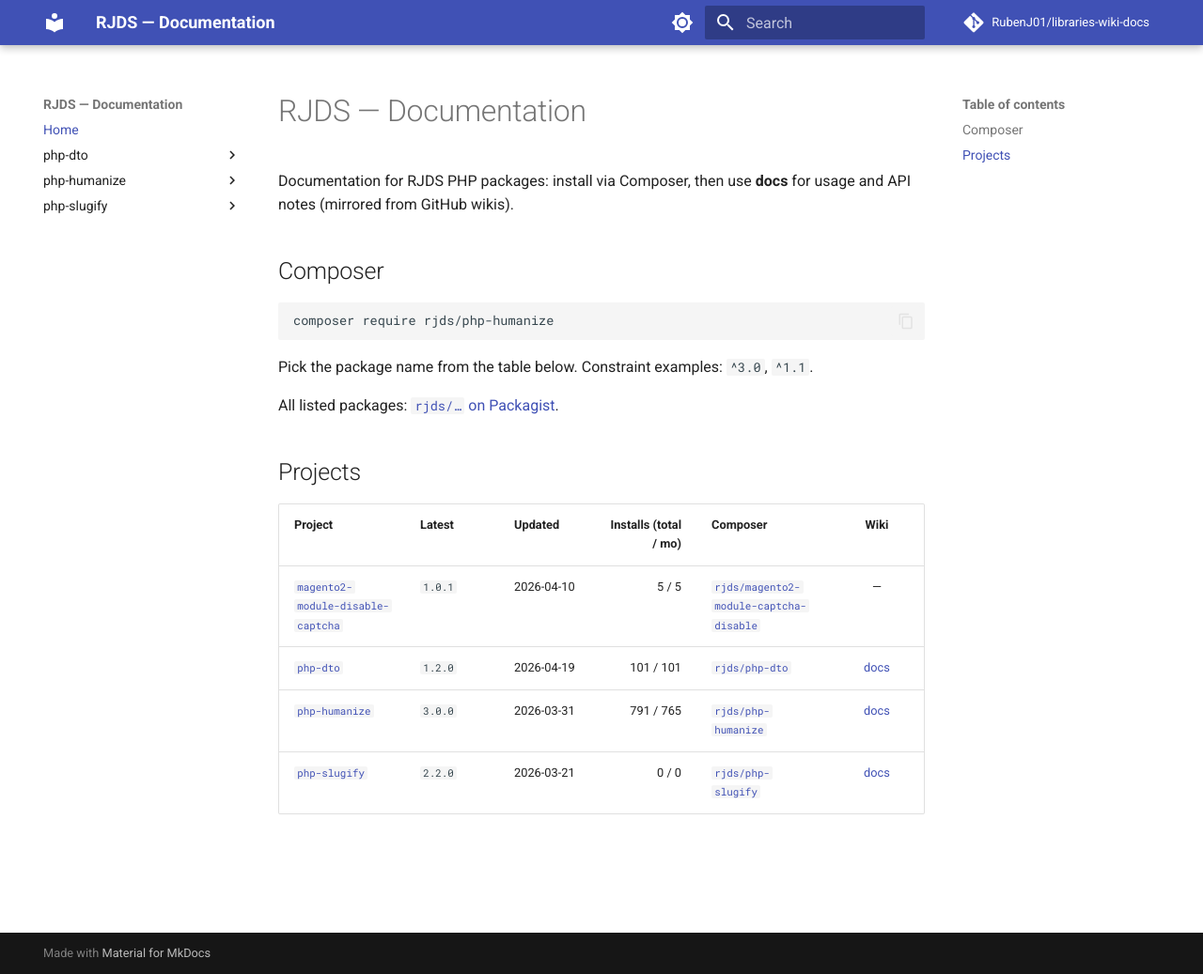
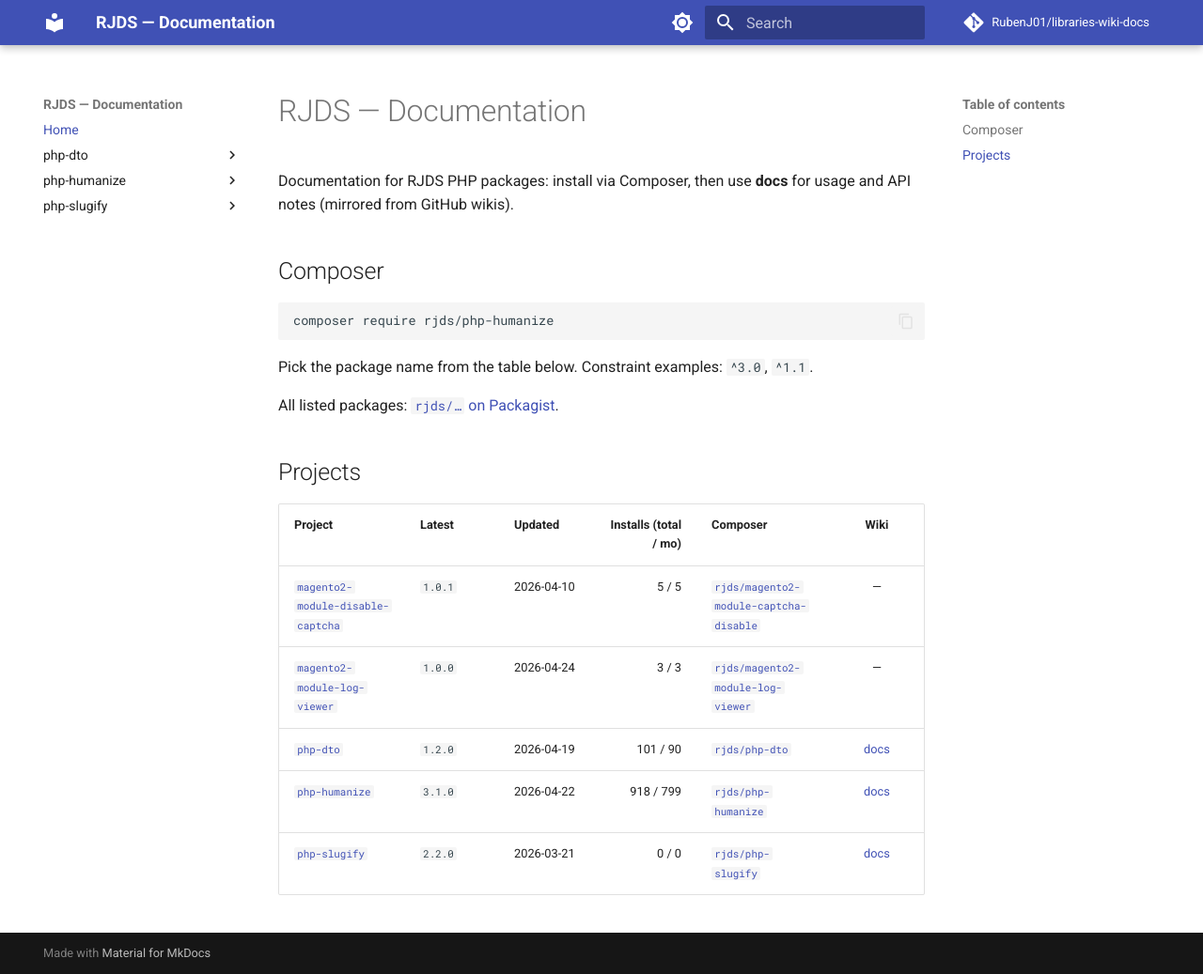
Before and after one commit to RubenJ01/libraries-wiki-docs, an MkDocs documentation site: the page built from docs/index.md, in a window 1280 px wide and 1037 px high. Shown: the whole window at 94% size. Built offline with MkDocs 1.6.1 and Material for MkDocs 9.7.7, drawn with Linux system fonts in a browser that asks for light colours; comment, search, counter and statistics services are not loaded.

Commit message:
docs: update home [skip ci]

```diff
--- a/docs/index.md
+++ b/docs/index.md
@@ -17,6 +17,7 @@ All listed packages: [`rjds/…` on Packagist](https://packagist.org/search/?q=r
 | Project | Latest | Updated | Installs (total / mo) | Composer | Wiki |
 | --- | --- | --- | ---: | --- | :---: |
 | [`magento2-module-disable-captcha`](https://github.com/RubenJ01/magento2-module-disable-captcha) | `1.0.1` | 2026-04-10 | 5 / 5 | [`rjds/magento2-module-captcha-disable`](https://packagist.org/packages/rjds%2Fmagento2-module-captcha-disable) | — |
-| [`php-dto`](https://github.com/RubenJ01/php-dto) | `1.2.0` | 2026-04-19 | 101 / 101 | [`rjds/php-dto`](https://packagist.org/packages/rjds%2Fphp-dto) | [docs](projects/php-dto/index.md) |
-| [`php-humanize`](https://github.com/RubenJ01/php-humanize) | `3.0.0` | 2026-03-31 | 791 / 765 | [`rjds/php-humanize`](https://packagist.org/packages/rjds%2Fphp-humanize) | [docs](projects/php-humanize/index.md) |
+| [`magento2-module-log-viewer`](https://github.com/RubenJ01/magento2-module-log-viewer) | `1.0.0` | 2026-04-24 | 3 / 3 | [`rjds/magento2-module-log-viewer`](https://packagist.org/packages/rjds%2Fmagento2-module-log-viewer) | — |
+| [`php-dto`](https://github.com/RubenJ01/php-dto) | `1.2.0` | 2026-04-19 | 101 / 90 | [`rjds/php-dto`](https://packagist.org/packages/rjds%2Fphp-dto) | [docs](projects/php-dto/index.md) |
+| [`php-humanize`](https://github.com/RubenJ01/php-humanize) | `3.1.0` | 2026-04-22 | 918 / 799 | [`rjds/php-humanize`](https://packagist.org/packages/rjds%2Fphp-humanize) | [docs](projects/php-humanize/index.md) |
 | [`php-slugify`](https://github.com/RubenJ01/php-slugify) | `2.2.0` | 2026-03-21 | 0 / 0 | [`rjds/php-slugify`](https://packagist.org/packages/rjds%2Fphp-slugify) | [docs](projects/php-slugify/index.md) |
```
